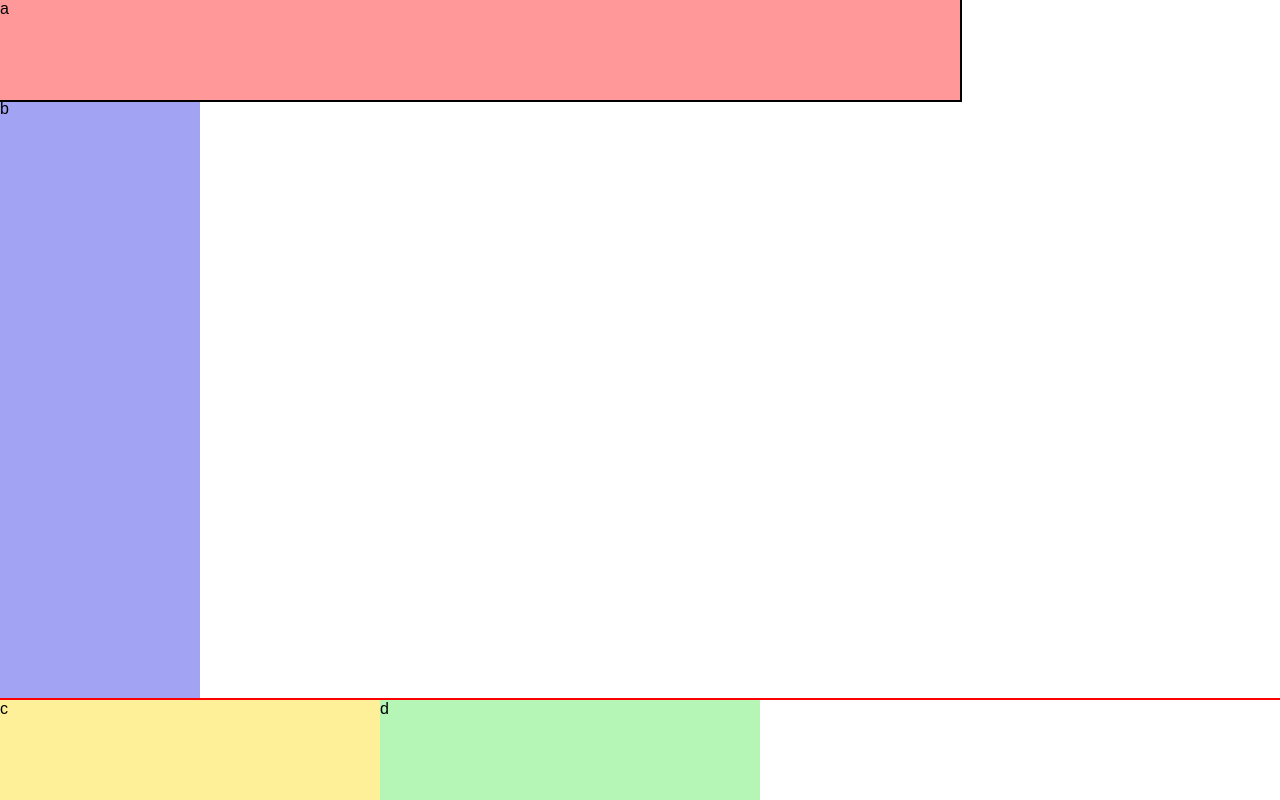
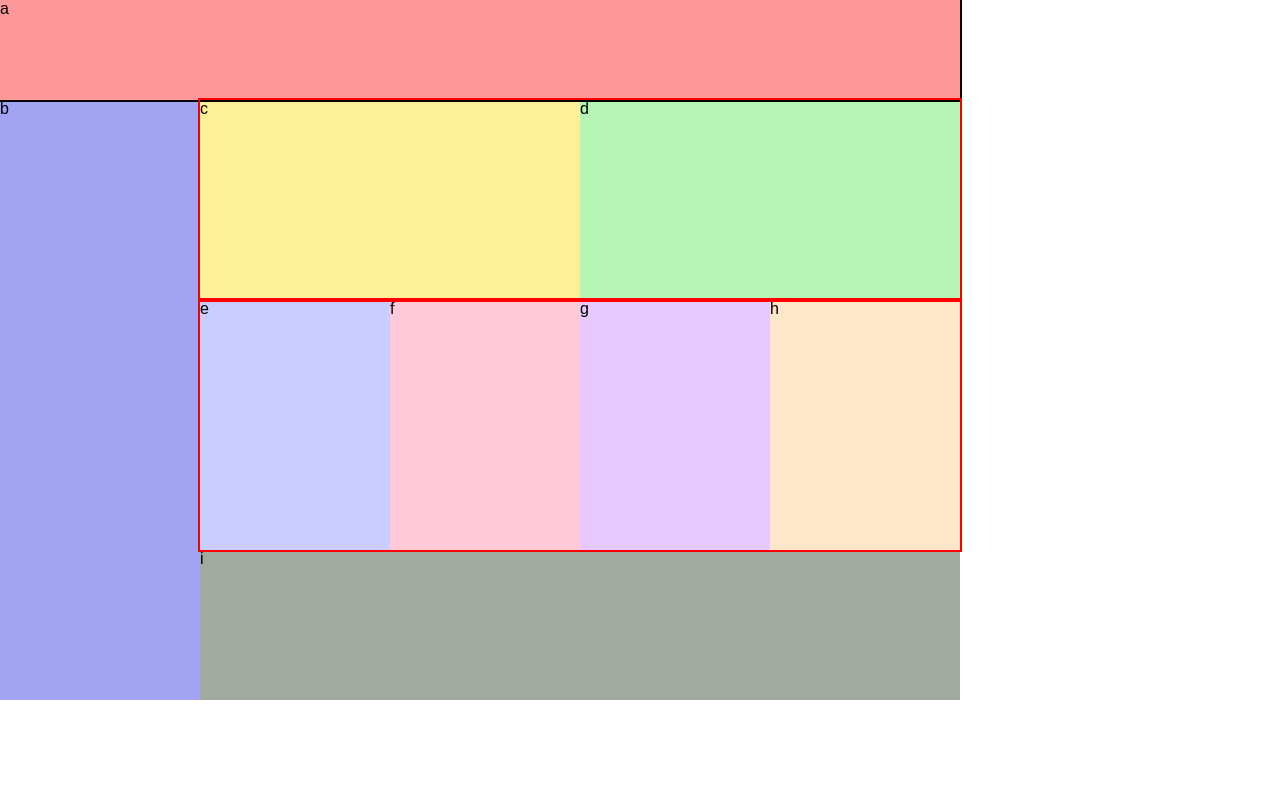
Before and after one commit to ellisken/ui-challenge-01, a plain HTML site: page index.html in a window 1280 px wide. Shown: the top 800 px of the page. Drawn offline with Linux system fonts and the light colour scheme.

Commit message:
mobile and desktop mediaquery views finished

```diff
--- a/styles/layout.css
+++ b/styles/layout.css
@@ -1,10 +1,6 @@
 /* === MEDIA QUERY === */
 
-@media (min-width: 960px) {
-  body {
-    min-width: 960px;
-  }
-
+@media (min-width: 768px) {
   header{
     outline: 2px black solid;
     width: 960px;
@@ -12,12 +8,13 @@
   }
 
   nav{
-    max-width: 200px;
+    width: 200px;
     height: 600px;
+    float: left;
   }
 
   div.big{
-    max-width: 380px;
+    width: 380px;
     height: 200px;
   }
 
@@ -25,26 +22,55 @@
     outline: 2px red solid;
   }
 
+  .flex1{
+    width: 760px;
+    height: 200px;
+    display: flex;
+    flex-flow: row wrap;
+  }
+
+  .flex2{
+    width: 760px;
+    height: 250px;
+    display: flex;
+    flex-flow: row wrap;
+  }
+
   div.small{
-    max-width: 190px;
+    width: 190px;
     height: 250px;
   }
 
   footer{
-    max-width: 760px;
+    width: 760px;
     height: 150px;
+    float: left;
+  }
+}
+
+
+@media (max-width: 768px) {
+  div.big{
+    width: 480px;
+    height: 125px;
   }
 
   .flex1{
     display: flex;
-    flex-wrap: wrap;
+    flex-flow: row wrap;
+    width: 480px;
+    height: 250px;
+  }
+
+  .flex2{
+    display: flex;
+    flex-flow: row wrap;
+    width: 480px;
+    height: 500px;
+  }
+
+  div.small{
+    width: 240px;
+    height: 250px;
   }
 }
-
-
-@media (min-width: 768px) {
-  body {
-      min-width: 480px;
-  }
-
-}
--- a/styles/modules.css
+++ b/styles/modules.css
@@ -1,25 +1,3 @@
-div.big{
-  width: 480px;
-  height: 125px;
-}
-
-.flex2{
-  display: flex;
-  flex-flow: row wrap;
-}
-
-.flex2{
-  display: flex;
-  flex-flow: row wrap;
-  width: 480px;
-  height: 500px;
-}
-
-div.small{
-  width: 240px;
-  height: 250px;
-}
-
 #c{
   background-color: rgba(250, 217, 0, 0.4);
 }
```
